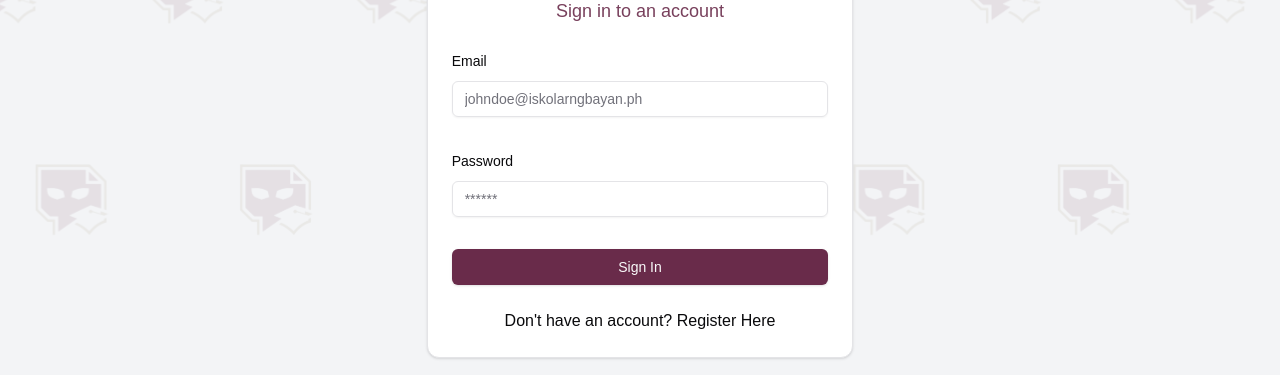
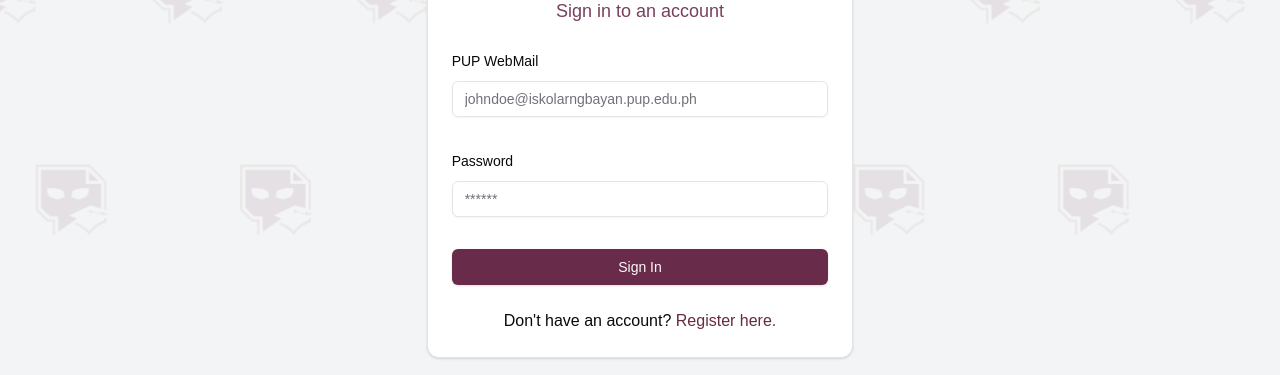
Before and after one commit to r-curio/iskonek, a Next.js app: page /auth/login in a window 1280 px wide. Shown: the part 329-704 px from the top of the page. Built offline with nearby package versions, Linux system fonts and the light colour scheme; no server answers.

Commit message:
style: update login/register forms

```diff
--- a/src/components/auth/card-wrapper.tsx
+++ b/src/components/auth/card-wrapper.tsx
@@ -10,6 +10,7 @@ import {
 interface CardWrapperProps {
     label: string
     title: string
+    footerText: string
     backButtonText: string
     backButtonPath: string
     children: React.ReactNode
@@ -32,7 +33,10 @@ export default function CardWrapper(props: CardWrapperProps): JSX.Element {
                 {props.children}
             </CardContent>
             <CardFooter className="flex justify-center">
-                <Link href={props.backButtonPath}>{props.backButtonText}</Link>
+                <span>
+                    {props.footerText}
+                    <Link href={props.backButtonPath} className="text-[#682A43] hover:underline">{props.backButtonText}</Link>
+                </span>
             </CardFooter>
         </Card>
     )
--- a/src/components/auth/login-form.tsx
+++ b/src/components/auth/login-form.tsx
@@ -46,7 +46,8 @@ export default function LoginForm(): JSX.Element {
         <CardWrapper
             label="Sign In"
             title="Sign in to an account"
-            backButtonText="Don't have an account? Register Here"
+            footerText="Don't have an account? "
+            backButtonText="Register here."
             backButtonPath="/auth/register"
         >
             <Form {...form}>
@@ -56,9 +57,9 @@ export default function LoginForm(): JSX.Element {
                         name="email"
                         render={({ field }) => (
                             <FormItem>
-                                <FormLabel>Email</FormLabel>
+                                <FormLabel>PUP WebMail</FormLabel>
                                 <FormControl>
-                                    <Input type="email" placeholder="johndoe@iskolarngbayan.ph" {...field} />
+                                    <Input type="email" placeholder="johndoe@iskolarngbayan.pup.edu.ph" {...field} />
                                 </FormControl>
                                 <FormMessage />
                             </FormItem>
--- a/src/components/auth/register-form.tsx
+++ b/src/components/auth/register-form.tsx
@@ -58,7 +58,8 @@ export default function RegisterForm(): JSX.Element {
         <CardWrapper
             label="Register"
             title="Create an account"
-            backButtonText="Already have an account? Login here."
+            footerText="Already have an account? "
+            backButtonText="Login here."
             backButtonPath="/auth/login"
         >
             <Form {...form}>
@@ -68,9 +69,9 @@ export default function RegisterForm(): JSX.Element {
                         name="email"
                         render={({ field }) => (
                             <FormItem>
-                                <FormLabel>Email</FormLabel>
+                                <FormLabel>PUP WebMail</FormLabel>
                                 <FormControl>
-                                    <Input type="email" placeholder="email@example.com" {...field} />
+                                    <Input type="email" placeholder="johndoe@iskolarngbayan.pup.edu.ph" {...field} />
                                 </FormControl>
                                 <FormMessage />
                             </FormItem>
```
